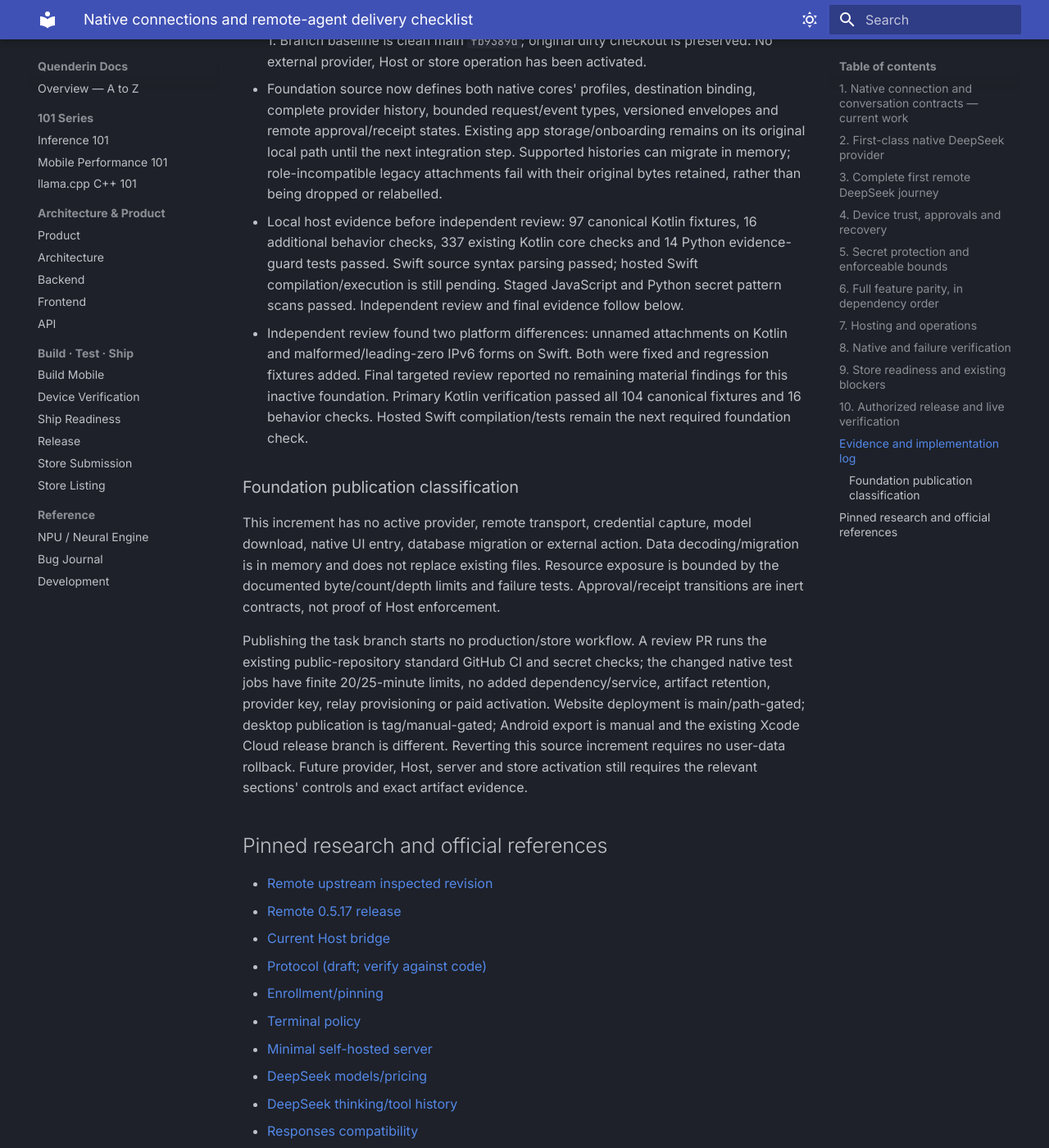
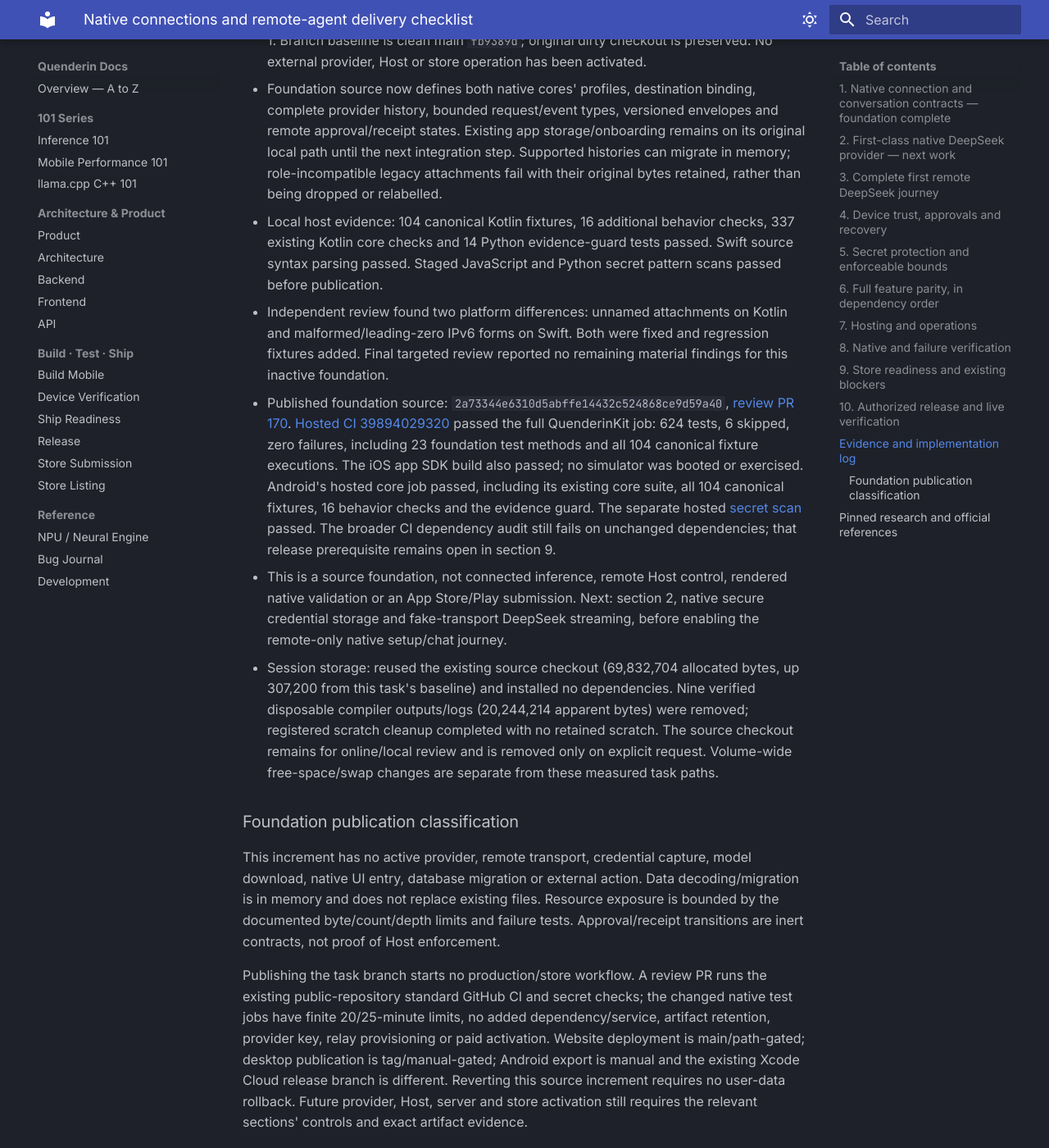
Before and after one commit to alikatgh/quenderin, an MkDocs documentation site: the page built from docs/native-connections-roadmap.md, in a window 1280 px wide and 1400 px high, scrolled down 7411 px. Shown: the whole window at 82% size. Built offline with MkDocs 1.6.1 and Material for MkDocs 9.7.7, drawn with Linux system fonts in a browser that asks for light colours; some of the changed text lies outside the part shown.

Commit message:
Record verified native foundation checkpoint [skip ci]

````diff
--- a/docs/native-connections-roadmap.md
+++ b/docs/native-connections-roadmap.md
@@ -26,7 +26,7 @@
         -> Host Remote plugin -> DeepSeek Harness -> Host tools / model provider
 ```
 
-## 1. Native connection and conversation contracts — current work
+## 1. Native connection and conversation contracts — foundation complete
 
 Acceptance: both native cores represent all three destinations, preserve complete
 provider messages and remote recovery identities, reject unsafe profiles and
@@ -47,17 +47,17 @@
   changing their execution destination.
 - [x] Require a new conversation/explicit transfer for a destination change;
   define a fail-closed matching check before dispatch.
-- [ ] Test round trips, migrations, unknown schema versions, malformed data,
+- [x] Test round trips, migrations, unknown schema versions, malformed data,
   unsafe endpoints and cross-destination/approval identity mismatches.
 - [x] Wire the contract fixtures and parity check into bounded hosted checks.
-- [ ] Obtain independent review, resolve findings and publish the verified
+- [x] Obtain independent review, resolve findings and publish the verified
   foundation increment for online review.
 
 Principal seams: `apple/QuenderinKit`, `apple/QuenderinApp`,
 `android/quenderin-core`, `android/app` and `shared/`. Keep UI bubbles as a
 projection; their user/assistant-only shape cannot replace provider history.
 
-## 2. First-class native DeepSeek provider
+## 2. First-class native DeepSeek provider — next work
 
 - [ ] Add provider setup, secure credential entry, connection validation and
   actionable authentication/quota/network errors.
@@ -251,17 +251,36 @@
   original local path until the next integration step. Supported histories can
   migrate in memory; role-incompatible legacy attachments fail with their
   original bytes retained, rather than being dropped or relabelled.
-- Local host evidence before independent review: 97 canonical Kotlin fixtures,
-  16 additional behavior checks, 337 existing Kotlin core checks and 14 Python
-  evidence-guard tests passed. Swift source syntax parsing passed; hosted Swift
-  compilation/execution is still pending. Staged JavaScript and Python secret
-  pattern scans passed. Independent review and final evidence follow below.
+- Local host evidence: 104 canonical Kotlin fixtures, 16 additional behavior
+  checks, 337 existing Kotlin core checks and 14 Python evidence-guard tests
+  passed. Swift source syntax parsing passed. Staged JavaScript and Python
+  secret pattern scans passed before publication.
 - Independent review found two platform differences: unnamed attachments on
   Kotlin and malformed/leading-zero IPv6 forms on Swift. Both were fixed and
   regression fixtures added. Final targeted review reported no remaining
-  material findings for this inactive foundation. Primary Kotlin verification
-  passed all 104 canonical fixtures and 16 behavior checks. Hosted Swift
-  compilation/tests remain the next required foundation check.
+  material findings for this inactive foundation.
+- Published foundation source: `2a73344e6310d5abffe14432c524868ce9d59a40`,
+  [review PR 170](https://github.com/alikatgh/quenderin/pull/170).
+  [Hosted CI 39894029320](https://github.com/alikatgh/quenderin/actions/runs/39894029320)
+  passed the full QuenderinKit job: 624 tests, 6 skipped, zero failures, including
+  23 foundation test methods and all 104 canonical fixture executions. The iOS
+  app SDK build also passed; no simulator was booted or exercised. Android's
+  hosted core job passed, including its existing core suite, all 104 canonical
+  fixtures, 16 behavior checks and the evidence guard. The separate hosted
+  [secret scan](https://github.com/alikatgh/quenderin/actions/runs/39894029240)
+  passed. The broader CI dependency audit still fails on unchanged dependencies;
+  that release prerequisite remains open in section 9.
+- This is a source foundation, not connected inference, remote Host control,
+  rendered native validation or an App Store/Play submission. Next: section 2,
+  native secure credential storage and fake-transport DeepSeek streaming, before
+  enabling the remote-only native setup/chat journey.
+- Session storage: reused the existing source checkout (69,832,704 allocated
+  bytes, up 307,200 from this task's baseline) and installed no dependencies.
+  Nine verified disposable compiler outputs/logs (20,244,214 apparent bytes)
+  were removed; registered scratch cleanup completed with no retained scratch.
+  The source checkout remains for online/local review and is removed only on
+  explicit request. Volume-wide free-space/swap changes are separate from these
+  measured task paths.
 
 ### Foundation publication classification
 
````
